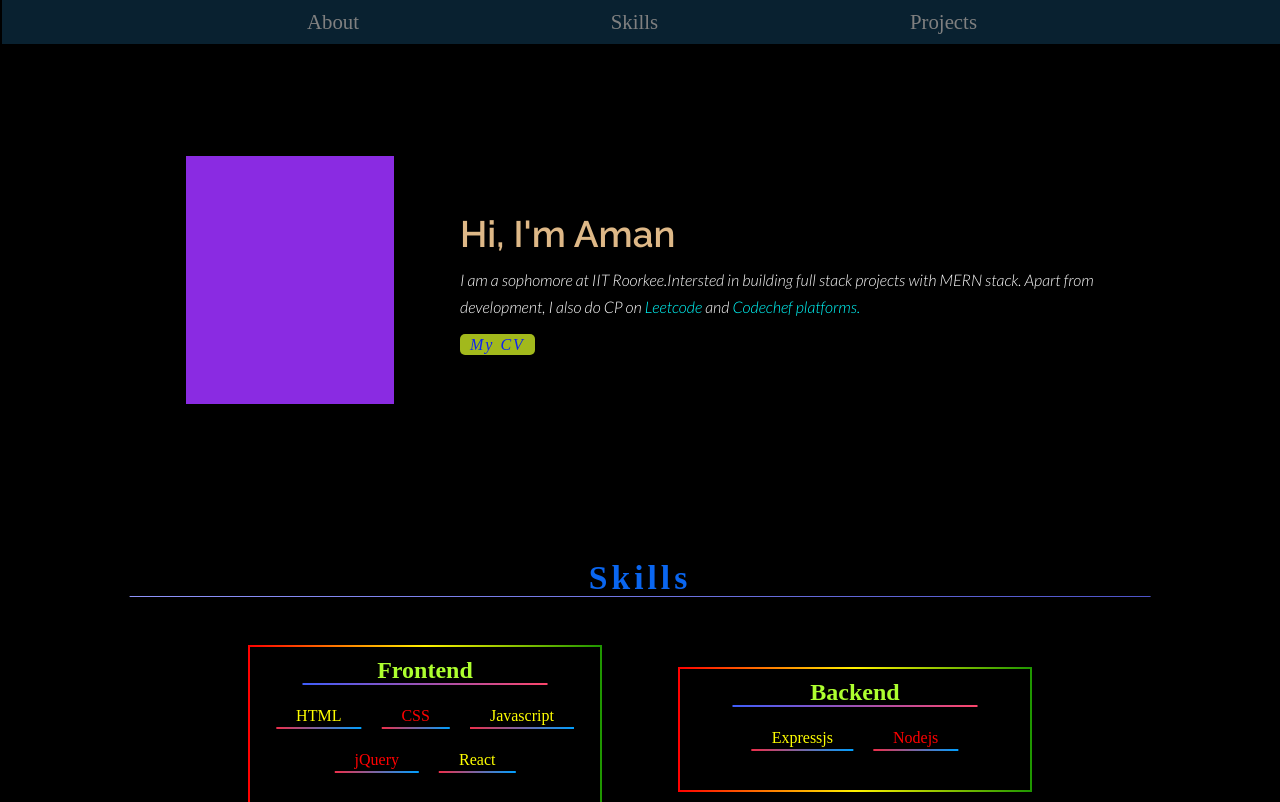
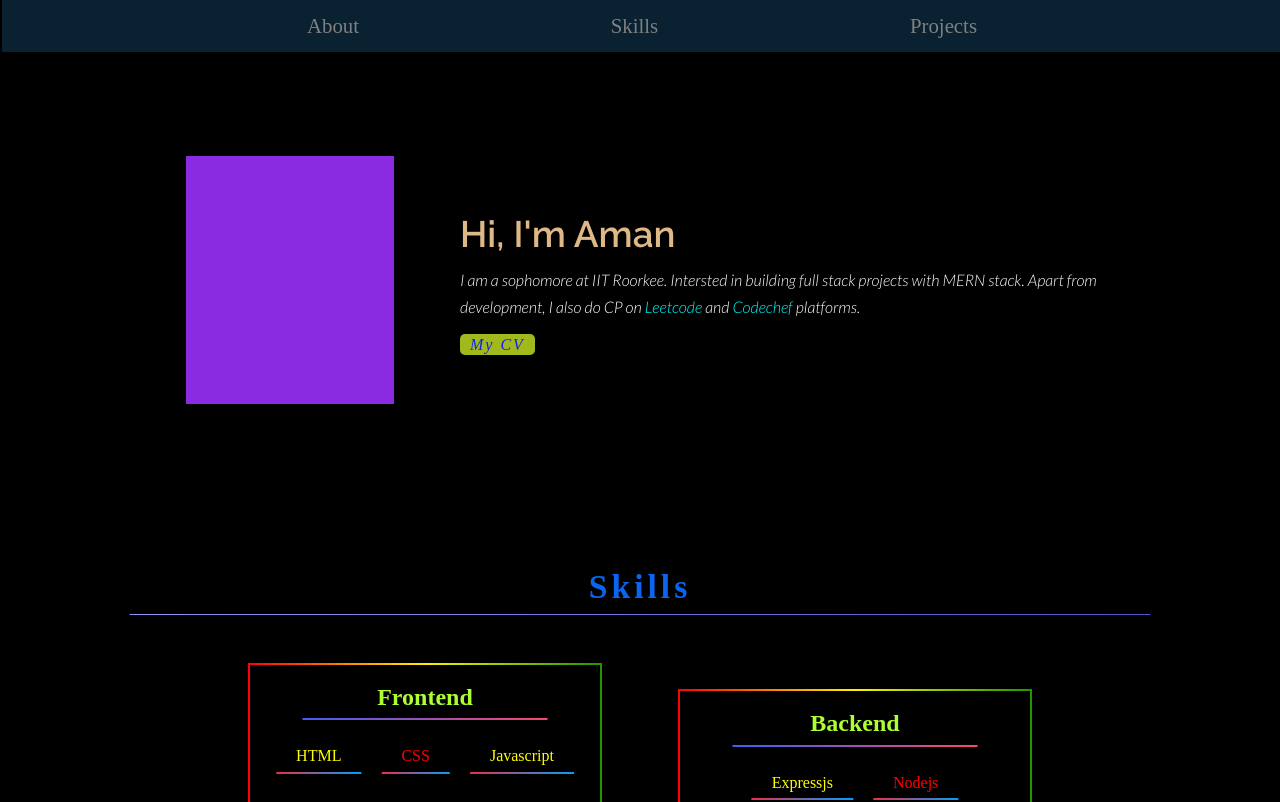
Before and after one commit to aman282571/me, a React (Create React App) app: page / in a window 1280 px wide. Shown: the top 802 px of the page. Built offline with nearby package versions, Linux system fonts and the light colour scheme; the HTML template or start-up script is replaced by a standard one.

Commit message:
fixed line height

```diff
--- a/package.json
+++ b/package.json
@@ -1,5 +1,5 @@
 {
-  "homepage": "https://aman282571.github.io/portfolio1",
+  "homepage": "https://aman282571.github.io/me",
   "name": "newp",
   "version": "0.1.0",
   "private": true,
--- a/src/components/About.js
+++ b/src/components/About.js
@@ -9,15 +9,16 @@ function About() {
       <div className="about">
         <h1>Hi, I'm Aman </h1>
         <p className="content">
-          I am a sophomore at IIT Roorkee.Intersted in building full stack
+          I am a sophomore at IIT Roorkee. Intersted in building full stack
           projects with MERN stack. Apart from development, I also do CP on{" "}
           <a href="https://leetcode.com/aman282571/" target="_blank">
             Leetcode
           </a>{" "}
           and{" "}
           <a href="https://www.codechef.com/users/aman282571" target="_blank">
-            Codechef platforms.
-          </a>
+            Codechef
+          </a>{" "}
+          platforms.
           <p className="cv">
             <a
               href="https://docs.google.com/document/d/1huhkdxVYHWzeJoy6htqTAdWwyLbPizQcTRMMcSR5Hr8/edit?usp=sharing"
--- a/src/cssfiles/Skills.css
+++ b/src/cssfiles/Skills.css
@@ -20,6 +20,7 @@
   text-align: center;
   letter-spacing: 4px;
   font-size: 2.1rem;
+  line-height: 3.5rem;
   transition: letter-spacing 300ms;
   position: relative;
 }
@@ -128,6 +129,7 @@
   padding: 3px 20px 3px 20px;
   font-size: 1rem;
   margin: 10px;
+  line-height: 1.7rem;
   position: relative;
   z-index: 1;
 }
@@ -173,6 +175,7 @@
 .skills_container > div > h2 {
   text-align: center;
   font-size: 1.5rem;
+  line-height: 2.8rem;
   position: relative;
   color: greenyellow;
 }
--- a/src/cssfiles/app.css
+++ b/src/cssfiles/app.css
@@ -18,7 +18,7 @@ nav > a {
   text-decoration: none;
   color: gray;
   font-size: 1.3rem;
-
+  line-height: 2rem;
   padding: 0px 15px;
 
   position: relative;
--- a/src/cssfiles/contact.css
+++ b/src/cssfiles/contact.css
@@ -5,6 +5,7 @@
   display: flex;
   justify-content: center;
   color: gray;
+  line-height: 4rem;
 }
 .contact > div > a {
   margin: 0px 20px;
```
